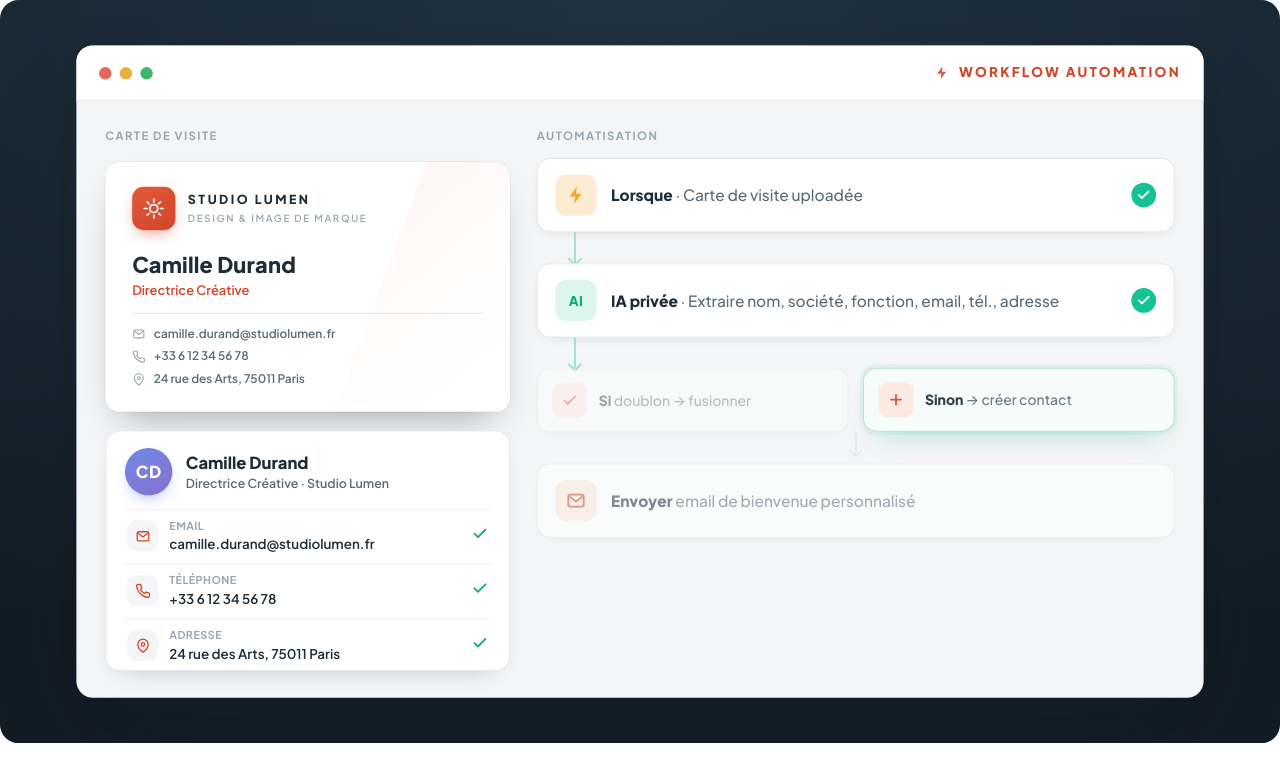
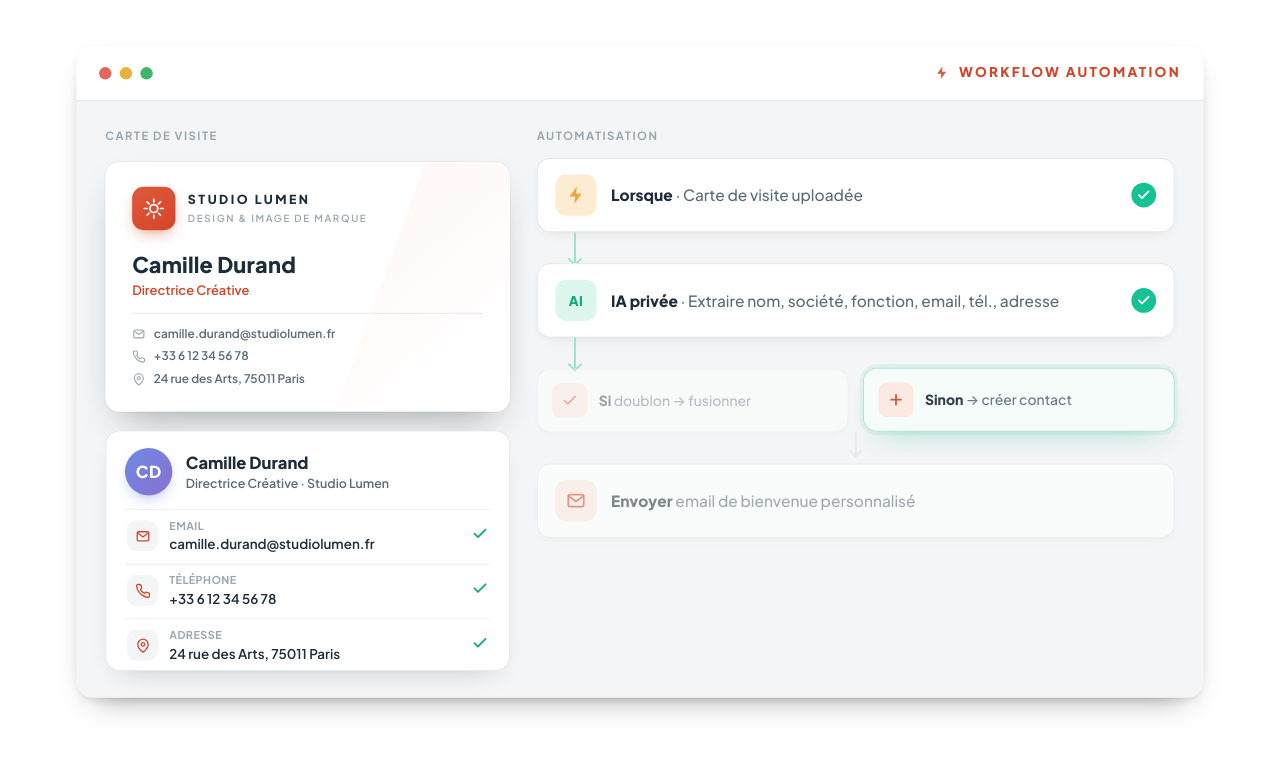
Before and after one commit to Sireynah/All-views-timetonic-animation, a plain HTML site: page ai-automation/index.html in a window 1280 px wide. Drawn offline with Linux system fonts and the light colour scheme.

Commit message:
Add files via upload

```diff
--- a/ai-automation/index.html
+++ b/ai-automation/index.html
@@ -24,7 +24,7 @@
   --terra:#E0593A; --terra-2:#D34529; --terra-soft:#FCEADF;
   --gold:#F4A52A; --gold-soft:#FDEBD2;
   --green:#16C293; --green-2:#11A87E; --green-soft:#DCF6ED; --green-line:#9FE3CC;
-  --shadow:0 40px 90px -28px rgba(20,32,42,.45), 0 14px 30px -16px rgba(20,32,42,.30);
+  --shadow:0 14px 30px -18px rgba(0,0,0,.5), 0 4px 12px -8px rgba(0,0,0,.3);
   --font:'Plus Jakarta Sans', -apple-system, BlinkMacSystemFont, 'Segoe UI', sans-serif;
 
   width:100%; max-width:100%; display:block; position:relative; min-width:0; overflow:hidden;
@@ -37,17 +37,10 @@
   /* ---- scaling canvas ---- */
   .aa-canvas{
     position:absolute; top:0; left:0; width:1240px; height:720px; transform-origin:top left;
-    border-radius:18px; overflow:hidden;
-    background:
-      radial-gradient(120% 90% at 50% 0%, #20313F 0%, #182530 60%, #121C25 100%);
+    border-radius:18px; overflow:visible;
+    background:transparent;
     display:flex; align-items:center; justify-content:center;
     user-select:none; -webkit-user-select:none;
-  }
-  .aa-canvas::before{ /* faint grid texture on backdrop */
-    content:''; position:absolute; inset:0;
-    background-image:linear-gradient(rgba(255,255,255,.035) 1px,transparent 1px),
-                     linear-gradient(90deg,rgba(255,255,255,.035) 1px,transparent 1px);
-    background-size:46px 46px; mask:radial-gradient(80% 70% at 50% 45%,#000 0%,transparent 80%);
   }
 
   /* ---- modal window ---- */
@@ -498,9 +491,8 @@ function boot(){
     at(5650,()=>steps['3'].classList.add('sending'));
     at(6650,()=>{ steps['3'].classList.remove('active','sending'); steps['3'].classList.add('done'); });
 
-    // hold, then fade & loop
-    at(8600,()=>modal.classList.remove('show'));
-    at(9250,()=>{ reset(); modal.classList.add('show'); play(); });
+    // hold, then loop (le visuel reste affiché en continu)
+    at(9250,()=>{ reset(); play(); });
   }
 
   /* ---- scale to fit ---- */
```
